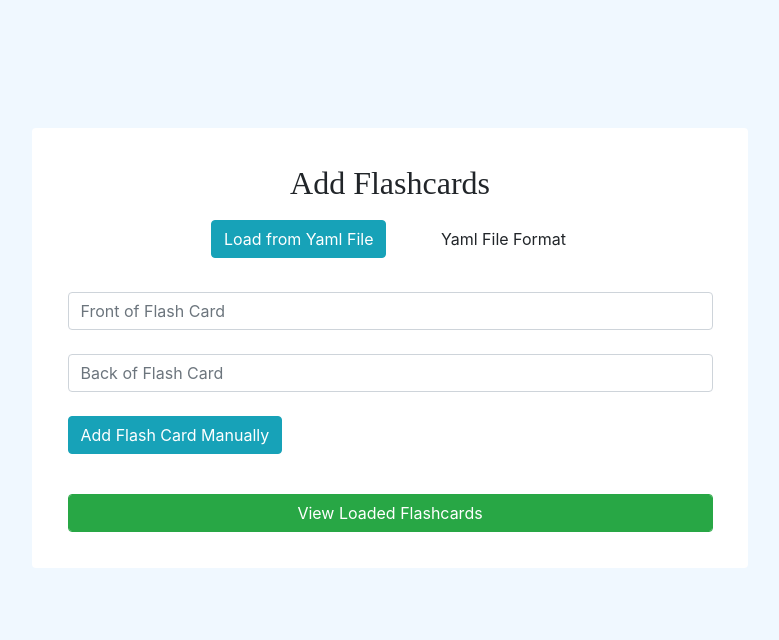
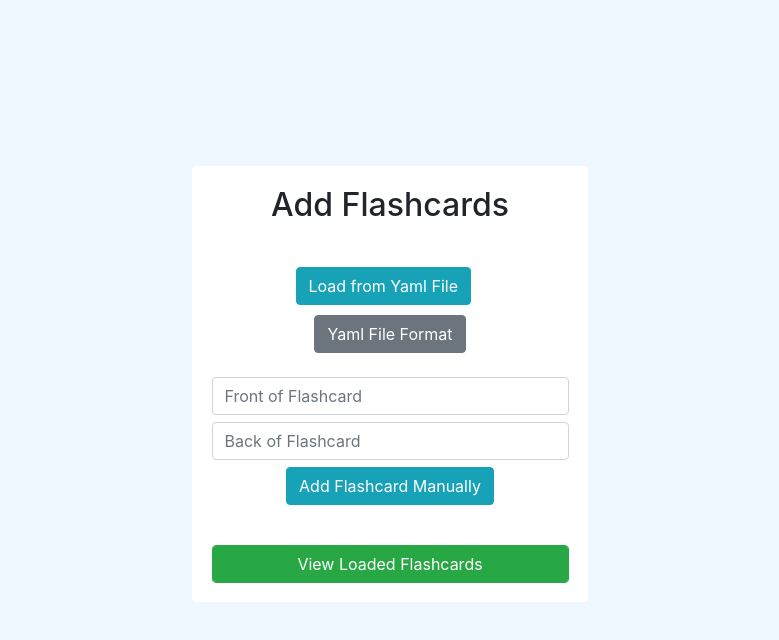
Before and after one commit to Ara225/react-flashcards, a React (Create React App) app: page / in a window 1280 px wide. Shown: the top 640 px of the page, without its empty margins (250-1029 px from the left). Built offline with nearby package versions, Linux system fonts and the light colour scheme.

Commit message:
More small changes and refactoring

```diff
--- a/src/App.js
+++ b/src/App.js
@@ -18,16 +18,17 @@ class FlashCardApp extends React.Component {
 
     render() {
         return (
-            <div class="container col-7" style={{"padding-top": "10%"}}>
+            <div class="container col-4 text-center" style={{"padding-top": "13%"}}>
                 <div class="rounded" style={{"backgroundColor": "white", "padding": "5%"}}>
-                    <h2 className="text-center" style={{"fontFamily": "Segoe Script"}}>Add Flashcards</h2>
+                    <h2 className="text-center">Add Flashcards</h2>
+                    <br/>
                     <div class="text-center">
                         <div class="fileUpload btn btn-info">
                             <span>Load from Yaml File</span>
                             <input id="uploadBtn" type="file" class="upload" onChange={this.handleFileSelect}/>
                         </div>
-                        &nbsp; &nbsp; &nbsp; &nbsp;
-                        <button class="btn" onClick={function () {
+                        &nbsp; &nbsp;
+                        <button class="btn btn-secondary" onClick={function () {
                             alert('The required format of submitted yaml files is:\n\n ' +
                                 'SectionName:\n    Weight: 2\n    Description: blah blah\n    Key Knowledge Areas:\n        - Blah Blah\n    Examples:\n' +
                                 '        - / (root) filesystem\n    Questions:\n        Prompts:\n            - / (root) filesystem\n        Answers:\n            ' +
@@ -39,20 +40,16 @@ class FlashCardApp extends React.Component {
                     </div>
                     <br />
                     <form onSubmit={this.handleSubmit} class="form-group">
-                        <input class="form-control" id="new-flashcard-front" placeholder="Front of Flash Card" />
-                        <br />
-                        <input class="form-control" id="new-flashcard-back" placeholder="Back of Flash Card" />
-                        <br />
+                        <input class="form-control" id="new-flashcard-front" placeholder="Front of Flashcard" style={{"margin-bottom":"7px"}}/>
+                        <input class="form-control" id="new-flashcard-back" placeholder="Back of Flashcard"  style={{"margin-bottom":"7px"}} />
                         <button class="btn btn-info">
-                            Add Flash Card Manually
+                            Add Flashcard Manually
                         </button>
                     </form>
                     <br/>
                     <Popup
-                      trigger={<button className="btn-success form-control" id="popupButton"> View Loaded Flashcards </button>}
-                      modal
-                      closeOnDocumentClick
-                    >
+                      trigger={<button className="form-control btn-success" id="popupButton"> View Loaded Flashcards </button>}
+                      modal closeOnDocumentClick>
                         <FlashCardPopup items={this.state.items} />
                     </Popup>
                 </div>
--- a/src/FlashCardPopup.js
+++ b/src/FlashCardPopup.js
@@ -35,7 +35,7 @@ class FlashCardPopup extends React.Component {
                             &nbsp; Learnt: {this.state.flashCardsLearnt.length}/{this.state.items.length}
                         </div>
                         <div className="text-center" style={{"width":"99%","position":"absolute", "top":"85%", "left":"5px","height":"10%"}} >
-                            <button class="btn btn-info" onClick={this.getPrevious}>
+                            <button class="btn btn-primary" onClick={this.getPrevious}>
                                 &lang;
                             </button>
                             &nbsp; &nbsp;
@@ -43,7 +43,7 @@ class FlashCardPopup extends React.Component {
                                 &#10003; Learnt
                             </button>
                             &nbsp; &nbsp;
-                            <button class="btn btn-info" onClick={this.getNext}>
+                            <button class="btn btn-primary" onClick={this.getNext}>
                                 &rang;
                             </button>
                             <br/>
@@ -62,7 +62,7 @@ class FlashCardPopup extends React.Component {
                             &nbsp; Learnt: {this.state.flashCardsLearnt.length}/{this.state.items.length}
                         </div>
                         <div className="text-center" style={{"width":"99%","position":"absolute", "top":"85%", "left":"5px","height":"10%"}} >
-                            <button class="btn btn-info" onClick={this.getPrevious}>
+                            <button class="btn btn-primary" onClick={this.getPrevious}>
                                 &lang;
                             </button>
                             &nbsp; &nbsp;
@@ -70,7 +70,7 @@ class FlashCardPopup extends React.Component {
                                 &#10003; Learnt
                             </button>
                             &nbsp; &nbsp;
-                            <button class="btn btn-info" onClick={this.getNext}>
+                            <button class="btn btn-primary" onClick={this.getNext}>
                                 &rang;
                             </button>
                         </div>
@@ -102,22 +102,20 @@ class FlashCardPopup extends React.Component {
 
     getNext() {
         if (this.state.items.length > 0 && this.state.currentItem+1 <= this.state.items.length-1) {
-            this.setState({ showBack: false });
-            this.setState({ currentItem: this.state.currentItem+1 });
+            this.setState({ currentItem: this.state.currentItem+1, showBack: false });
             this.randomColour()
         }
     }
 
     getPrevious() {
         if (this.state.items.length > 0 && this.state.currentItem !== 0) {
-            this.setState({ showBack: false });
-            this.setState({ currentItem: this.state.currentItem-1 });
+            this.setState({ currentItem: this.state.currentItem-1, showBack: false });
             this.randomColour()
         }
     }
 
     learntFlashcard() {
-        this.setState({ currentItem: this.state.currentItem+1, flashCardsLearnt: this.state.flashCardsLearnt+[this.state.currentItem] });
+        this.setState({ currentItem: this.state.currentItem+1, flashCardsLearnt: this.state.flashCardsLearnt+[this.state.currentItem], showBack: false });
         this.randomColour()
     }
 
```
